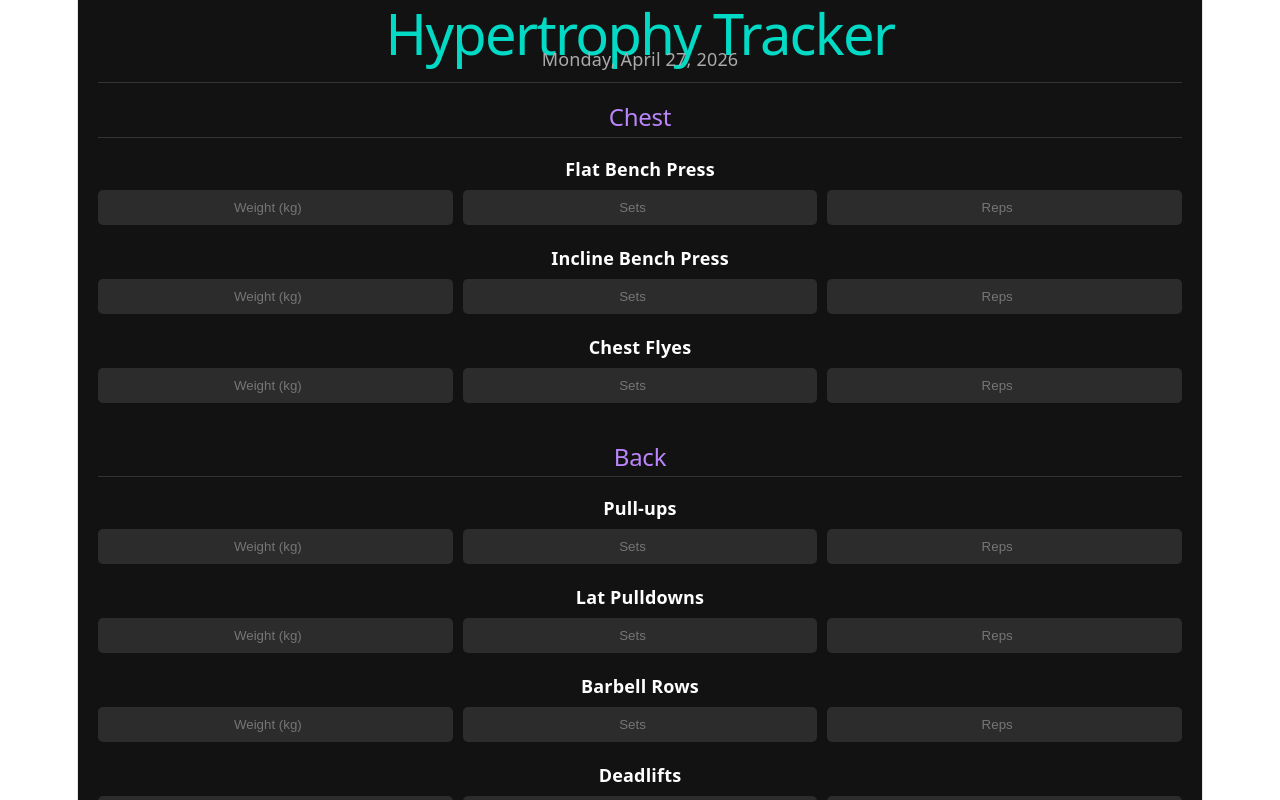
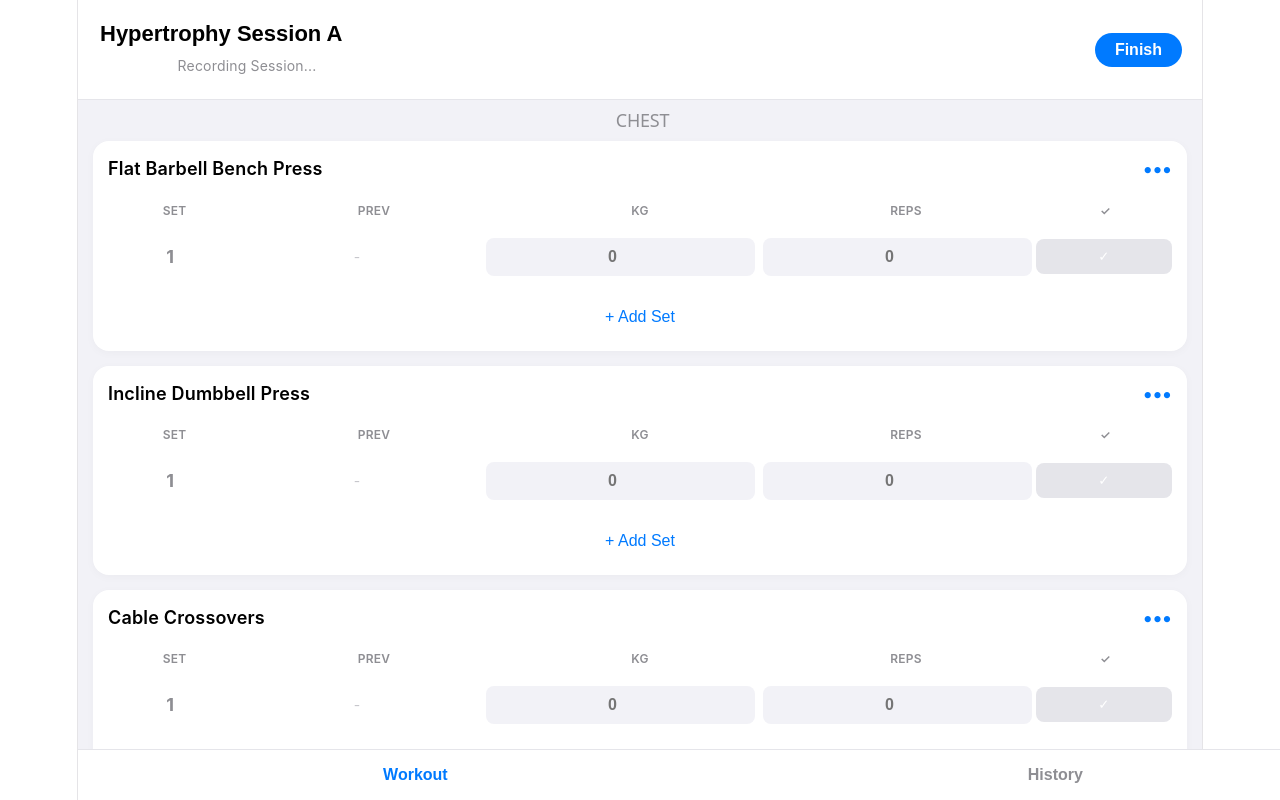
Before and after one commit to kietvohoanganh/hypertrophy-tracker, a React (Vite) app: page / in a window 1280 px wide. Shown: the top 800 px of the page. Built offline with nearby package versions, Linux system fonts and the light colour scheme.

Commit message:
Overhauled UI with iOS aesthetics and added history logging

```diff
--- a/src/App.jsx
+++ b/src/App.jsx
@@ -1,109 +1,271 @@
 import React, { useState, useEffect } from 'react';
 
-// Simplified Database for Demonstration
-const EXERCISE_DATABASE = [
-  {
-    category: "Chest",
-    exercises: ["Flat Bench Press", "Incline Bench Press", "Chest Flyes"]
-  },
-  {
-    category: "Back",
-    exercises: ["Pull-ups", "Lat Pulldowns", "Barbell Rows", "Deadlifts"]
-  },
-  {
-    category: "Legs",
-    exercises: ["Squats", "Romanian Deadlifts", "Calf Raises"]
-  }
-];
+// 1. Comprehensive Exercise Database
+const EXERCISE_DATABASE = {
+  "Chest": ["Flat Barbell Bench Press", "Incline Dumbbell Press", "Cable Crossovers", "Dips", "Pec Deck Flyes"],
+  "Back": ["Barbell Deadlift", "Pull-ups", "Lat Pulldowns", "Barbell Bent-Over Row", "Seated Cable Row", "Face Pulls"],
+  "Shoulders": ["Overhead Military Press", "Dumbbell Lateral Raises", "Arnold Press", "Reverse Pec Deck", "Upright Rows"],
+  "Legs": ["Barbell Squat", "Romanian Deadlift (RDL)", "Leg Press", "Bulgarian Split Squats", "Leg Extensions", "Calf Raises"],
+  "Arms": ["Barbell Bicep Curls", "Tricep Rope Pushdowns", "Skull Crushers", "Hammer Curls", "Preacher Curls"],
+  "Core": ["Hanging Leg Raises", "Cable Crunches", "Plank", "Russian Twists", "Ab Wheel Rollouts"]
+};
 
 export default function App() {
-  const [currentDate, setCurrentDate] = useState('');
-  const [workoutData, setWorkoutData] = useState({});
+  const [activeTab, setActiveTab] = useState('workout'); // 'workout' or 'history'
+  const [workoutHistory, setWorkoutHistory] = useState([]);
 
-  // Initialize System Date & Retrieve Stored Data
+  // State for the active workout session
+  const [activeWorkout, setActiveWorkout] = useState({});
+  const [workoutTitle, setWorkoutTitle] = useState("Hypertrophy Session A");
+  const [startTime, setStartTime] = useState(Date.now());
+
+  // Initialization: Load history from Local Storage
   useEffect(() => {
-    // Set exact chronological date
-    const today = new Date().toLocaleDateString('en-US', {
-      weekday: 'long', year: 'numeric', month: 'long', day: 'numeric'
-    });
-    setCurrentDate(today);
-
-    // Retrieve historical data from local device storage
-    const savedData = localStorage.getItem('hypertrophyLogs');
-    if (savedData) {
-      setWorkoutData(JSON.parse(savedData));
-    }
+    const history = JSON.parse(localStorage.getItem('fitnessHistory')) || [];
+    setWorkoutHistory(history);
   }, []);
 
-  // Handle Input Modification
-  const handleInputChange = (exercise, metric, value) => {
-    setWorkoutData(prev => ({
-      ...prev,
-      [exercise]: {
-        ...prev[exercise],
-        [metric]: value
+  // Handle Input for Active Workout
+  const updateSet = (exercise, setIndex, field, value) => {
+    const updatedWorkout = { ...activeWorkout };
+    if (!updatedWorkout[exercise]) {
+      // Initialize exercise with 3 default sets if it doesn't exist
+      updatedWorkout[exercise] = [{ reps: '', weight: '', completed: false }, { reps: '', weight: '', completed: false }, { reps: '', weight: '', completed: false }];
     }
-    }));
+    updatedWorkout[exercise][setIndex][field] = value;
+    setActiveWorkout(updatedWorkout);
   };
 
-  // Commit Data to Device Storage
-  const commitWorkout = () => {
-    localStorage.setItem('hypertrophyLogs', JSON.stringify(workoutData));
-    alert('Metrics successfully synchronized to local device storage.');
+  const addSet = (exercise) => {
+    const updatedWorkout = { ...activeWorkout };
+    if (!updatedWorkout[exercise]) updatedWorkout[exercise] = [];
+    updatedWorkout[exercise].push({ reps: '', weight: '', completed: false });
+    setActiveWorkout(updatedWorkout);
+  };
+
+  const toggleSetCompletion = (exercise, setIndex) => {
+    const updatedWorkout = { ...activeWorkout };
+    updatedWorkout[exercise][setIndex].completed = !updatedWorkout[exercise][setIndex].completed;
+    setActiveWorkout(updatedWorkout);
+  };
+
+  // Save Workout to History
+  const finishWorkout = () => {
+    if (Object.keys(activeWorkout).length === 0) return alert("Add some exercises first!");
+
+    const newEntry = {
+      id: Date.now(),
+      date: new Date().toLocaleString('en-US', { weekday: 'short', month: 'short', day: 'numeric', hour: '2-digit', minute: '2-digit' }),
+      title: workoutTitle,
+      data: activeWorkout
+    };
+
+    const newHistory = [newEntry, ...workoutHistory];
+    setWorkoutHistory(newHistory);
+    localStorage.setItem('fitnessHistory', JSON.stringify(newHistory));
+
+    // Reset active workout
+    setActiveWorkout({});
+    setStartTime(Date.now());
+    alert('Workout securely logged to device storage.');
+    setActiveTab('history');
   };
 
   return (
-    <div style={{ padding: '20px', fontFamily: 'system-ui', backgroundColor: '#121212', color: '#fff', minHeight: '100vh' }}>
-      <header style={{ borderBottom: '1px solid #333', paddingBottom: '10px', marginBottom: '20px' }}>
-        <h1 style={{ margin: 0, color: '#03DAC6' }}>Hypertrophy Tracker</h1>
-        <p style={{ margin: 0, color: '#aaa' }}>{currentDate}</p>
+    <div style={styles.appContainer}>
+      {/* Dynamic Render based on Tab */}
+      {activeTab === 'workout' ? (
+        <div style={styles.contentScroll}>
+          <header style={styles.header}>
+            <div>
+              <input
+                style={styles.workoutTitleInput}
+                value={workoutTitle}
+                onChange={(e) => setWorkoutTitle(e.target.value)}
+              />
+              <p style={styles.timerText}>Recording Session...</p>
+            </div>
+            <button onClick={finishWorkout} style={styles.finishButton}>Finish</button>
           </header>
 
-      {EXERCISE_DATABASE.map((section, index) => (
-        <section key={index} style={{ marginBottom: '30px' }}>
-          <h2 style={{ color: '#BB86FC', borderBottom: '1px solid #333', paddingBottom: '5px' }}>
-            {section.category}
-          </h2>
-          {section.exercises.map((exercise, idx) => (
-            <div key={idx} style={{ padding: '10px 0', display: 'flex', flexDirection: 'column' }}>
-              <span style={{ marginBottom: '8px', fontWeight: 'bold' }}>{exercise}</span>
-              <div style={{ display: 'flex', gap: '10px' }}>
+          {/* Render All Categories and Exercises */}
+          {Object.entries(EXERCISE_DATABASE).map(([category, exercises]) => (
+            <div key={category} style={styles.categorySection}>
+              <h2 style={styles.categoryTitle}>{category}</h2>
+
+              {exercises.map(exercise => {
+                const sets = activeWorkout[exercise] || [{ reps: '', weight: '', completed: false }];
+
+                return (
+                  <div key={exercise} style={styles.card}>
+                    <div style={styles.cardHeader}>
+                      <h3 style={styles.exerciseName}>{exercise}</h3>
+                      <span style={styles.moreOptionsIcon}>•••</span>
+                    </div>
+
+                    <div style={styles.tableHeader}>
+                      <span style={{flex: 0.5, textAlign: 'center'}}>SET</span>
+                      <span style={{flex: 1, textAlign: 'center'}}>PREV</span>
+                      <span style={{flex: 1, textAlign: 'center'}}>KG</span>
+                      <span style={{flex: 1, textAlign: 'center'}}>REPS</span>
+                      <span style={{flex: 0.5, textAlign: 'center'}}>✓</span>
+                    </div>
+
+                    {sets.map((set, idx) => (
+                      <div key={idx} style={{...styles.setRow, backgroundColor: set.completed ? '#E8F5E9' : 'transparent'}}>
+                        <span style={styles.setIndex}>{idx + 1}</span>
+                        <span style={styles.prevText}>-</span>
                         <input
                           type="number"
-                  placeholder="Weight (kg)"
-                  value={workoutData[exercise]?.weight || ''}
-                  onChange={(e) => handleInputChange(exercise, 'weight', e.target.value)}
-                  style={inputStyle}
+                          placeholder="0"
+                          value={set.weight}
+                          onChange={(e) => updateSet(exercise, idx, 'weight', e.target.value)}
+                          style={styles.inputField}
                         />
                         <input
                           type="number"
-                  placeholder="Sets"
-                  value={workoutData[exercise]?.sets || ''}
-                  onChange={(e) => handleInputChange(exercise, 'sets', e.target.value)}
-                  style={inputStyle}
+                          placeholder="0"
+                          value={set.reps}
+                          onChange={(e) => updateSet(exercise, idx, 'reps', e.target.value)}
+                          style={styles.inputField}
                         />
-                <input
-                  type="number"
-                  placeholder="Reps"
-                  value={workoutData[exercise]?.reps || ''}
-                  onChange={(e) => handleInputChange(exercise, 'reps', e.target.value)}
-                  style={inputStyle}
-                />
-              </div>
+                        <button
+                          onClick={() => toggleSetCompletion(exercise, idx)}
+                          style={{...styles.checkButton, backgroundColor: set.completed ? '#34C759' : '#E5E5EA'}}
+                        >
+                          ✓
+                        </button>
                       </div>
                     ))}
-        </section>
+
+                    <button onClick={() => addSet(exercise)} style={styles.addSetButton}>
+                      + Add Set
+                    </button>
+                  </div>
+                );
+              })}
+            </div>
           ))}
+        </div>
+      ) : (
+        <div style={styles.contentScroll}>
+          <h1 style={{padding: '20px', fontSize: '28px', fontWeight: 'bold'}}>Workout History</h1>
+          {workoutHistory.length === 0 ? (
+            <p style={{padding: '20px', color: '#8E8E93'}}>No previous workouts logged.</p>
+          ) : (
+            workoutHistory.map(entry => (
+              <div key={entry.id} style={styles.historyCard}>
+                <h3 style={{margin: '0 0 5px 0', fontSize: '18px'}}>{entry.title}</h3>
+                <p style={{color: '#8E8E93', fontSize: '14px', margin: '0 0 15px 0'}}>{entry.date}</p>
+                {Object.entries(entry.data).map(([exName, exSets]) => {
+                  const completedSets = exSets.filter(s => s.completed).length;
+                  if (completedSets === 0) return null;
+                  return (
+                    <div key={exName} style={{fontSize: '14px', borderBottom: '1px solid #E5E5EA', padding: '8px 0'}}>
+                      <strong>{completedSets} sets</strong> - {exName}
+                    </div>
+                  );
+                })}
+              </div>
+            ))
+          )}
+        </div>
+      )}
 
+      {/* Bottom Navigation */}
+      <nav style={styles.bottomNav}>
         <button
-        onClick={commitWorkout}
-        style={{ width: '100%', padding: '15px', backgroundColor: '#03DAC6', color: '#000', border: 'none', borderRadius: '8px', fontSize: '18px', fontWeight: 'bold', cursor: 'pointer', marginTop: '20px' }}>
-        Commit Daily Log
+          style={{...styles.navButton, color: activeTab === 'workout' ? '#007AFF' : '#8E8E93'}}
+          onClick={() => setActiveTab('workout')}
+        >
+          Workout
         </button>
+        <button
+          style={{...styles.navButton, color: activeTab === 'history' ? '#007AFF' : '#8E8E93'}}
+          onClick={() => setActiveTab('history')}
+        >
+          History
+        </button>
+      </nav>
     </div>
   );
 }
 
-const inputStyle = {
-  flex: 1, padding: '10px', borderRadius: '5px', border: 'none', backgroundColor: '#2C2C2C', color: '#fff', textAlign: 'center'
+// 2. iOS-Inspired Styling
+const styles = {
+  appContainer: {
+    display: 'flex', flexDirection: 'column', height: '100vh',
+    backgroundColor: '#F2F2F7', fontFamily: '-apple-system, BlinkMacSystemFont, "Segoe UI", Roboto, Helvetica, Arial, sans-serif'
+  },
+  contentScroll: {
+    flex: 1, overflowY: 'auto', paddingBottom: '80px'
+  },
+  header: {
+    display: 'flex', justifyContent: 'space-between', alignItems: 'center',
+    padding: '20px', backgroundColor: '#FFFFFF', borderBottom: '1px solid #E5E5EA', position: 'sticky', top: 0, zIndex: 10
+  },
+  workoutTitleInput: {
+    fontSize: '22px', fontWeight: 'bold', border: 'none', outline: 'none', width: '100%'
+  },
+  timerText: {
+    fontSize: '14px', color: '#8E8E93', margin: '5px 0 0 0'
+  },
+  finishButton: {
+    backgroundColor: '#007AFF', color: 'white', border: 'none', borderRadius: '20px',
+    padding: '8px 20px', fontSize: '16px', fontWeight: 'bold', cursor: 'pointer'
+  },
+  categorySection: {
+    padding: '10px 15px'
+  },
+  categoryTitle: {
+    fontSize: '18px', color: '#8E8E93', textTransform: 'uppercase', marginBottom: '10px', marginLeft: '5px'
+  },
+  card: {
+    backgroundColor: '#FFFFFF', borderRadius: '16px', padding: '15px',
+    marginBottom: '15px', boxShadow: '0 2px 10px rgba(0,0,0,0.03)'
+  },
+  cardHeader: {
+    display: 'flex', justifyContent: 'space-between', alignItems: 'center', marginBottom: '15px'
+  },
+  exerciseName: {
+    margin: 0, fontSize: '18px', fontWeight: '600', color: '#000'
+  },
+  moreOptionsIcon: {
+    color: '#007AFF', fontSize: '20px', fontWeight: 'bold'
+  },
+  tableHeader: {
+    display: 'flex', fontSize: '12px', color: '#8E8E93', fontWeight: '600', marginBottom: '10px'
+  },
+  setRow: {
+    display: 'flex', alignItems: 'center', marginBottom: '8px', padding: '4px 0', borderRadius: '8px'
+  },
+  setIndex: {
+    flex: 0.5, textAlign: 'center', fontWeight: 'bold', color: '#8E8E93'
+  },
+  prevText: {
+    flex: 1, textAlign: 'center', color: '#C7C7CC', fontSize: '14px'
+  },
+  inputField: {
+    flex: 1, backgroundColor: '#F2F2F7', border: 'none', borderRadius: '8px',
+    padding: '10px', margin: '0 4px', textAlign: 'center', fontSize: '16px', fontWeight: '600'
+  },
+  checkButton: {
+    flex: 0.5, height: '35px', border: 'none', borderRadius: '8px',
+    color: 'white', fontWeight: 'bold', cursor: 'pointer', display: 'flex', justifyContent: 'center', alignItems: 'center'
+  },
+  addSetButton: {
+    width: '100%', marginTop: '10px', padding: '10px', backgroundColor: 'transparent',
+    border: 'none', color: '#007AFF', fontSize: '16px', fontWeight: '500', cursor: 'pointer'
+  },
+  historyCard: {
+    backgroundColor: '#FFFFFF', borderRadius: '16px', padding: '20px',
+    margin: '10px 15px', boxShadow: '0 2px 10px rgba(0,0,0,0.03)'
+  },
+  bottomNav: {
+    display: 'flex', justifyContent: 'space-around', padding: '15px',
+    backgroundColor: '#FFFFFF', borderTop: '1px solid #E5E5EA', position: 'fixed', bottom: 0, width: '100%'
+  },
+  navButton: {
+    backgroundColor: 'transparent', border: 'none', fontSize: '16px', fontWeight: '600', cursor: 'pointer'
+  }
 };
```
Lines whose indentation alone changed are shown as unchanged.
